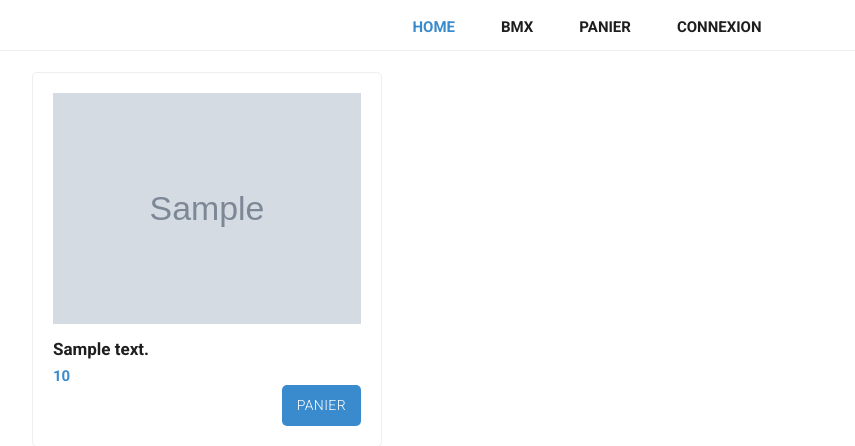
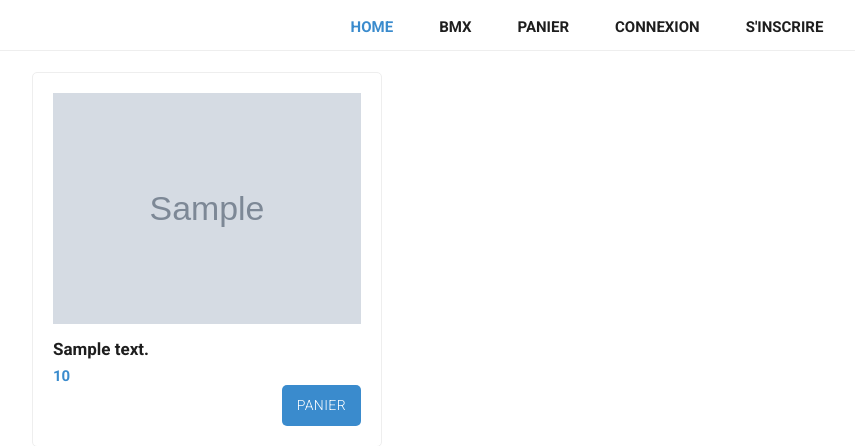
Before and after one commit to coderangel117/sportludique, a Symfony app: template templates/index/bmx.html.twig in a window 1280 px wide. Shown: the part 140-586 px from the top of the page, without its empty margins (53-908 px from the left). Run offline with Twig, Linux system fonts and the light colour scheme; the template is opened without the code that fills it: most values are stand-ins (such as "Sample title", 1, 10 or a date in 2020); grey boxes marked "Sample" are stand-in pictures; some libraries are stand-ins or nearby versions.

Commit message:
[base] : add link to register himself if not connected

```diff
--- a/templates/base.html.twig
+++ b/templates/base.html.twig
@@ -61,6 +61,8 @@
               {% else %}
             <li class="nav-item">
                <a class="nav-link" href="{{ path('app_login') }}"> connexion</a>
+            <li class="nav-item">
+               <a class="nav-link" href="{{ path('app_register') }}"> s'inscrire</a>
           </ul>
               {% endif %}
         </div>
```
